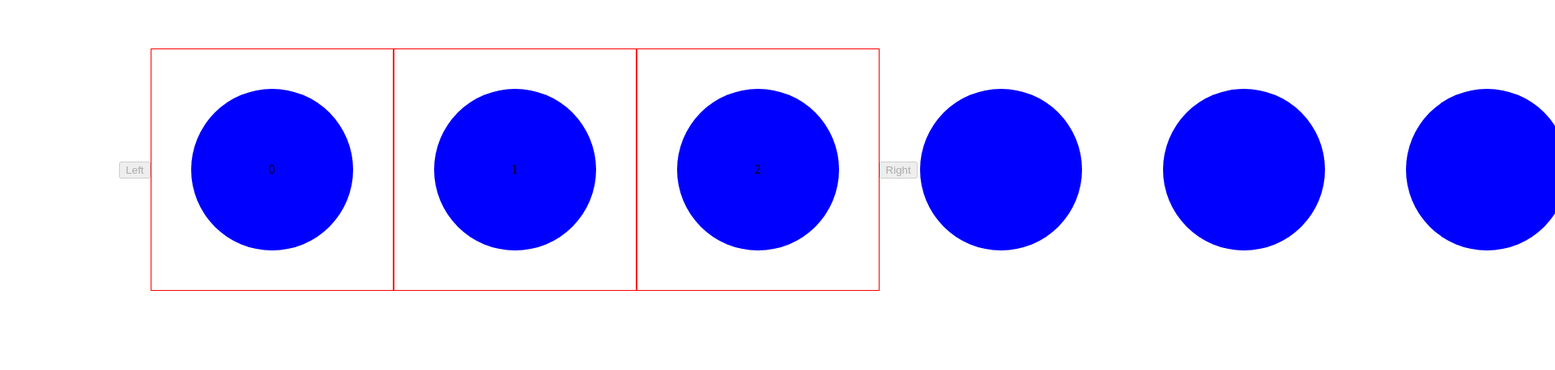
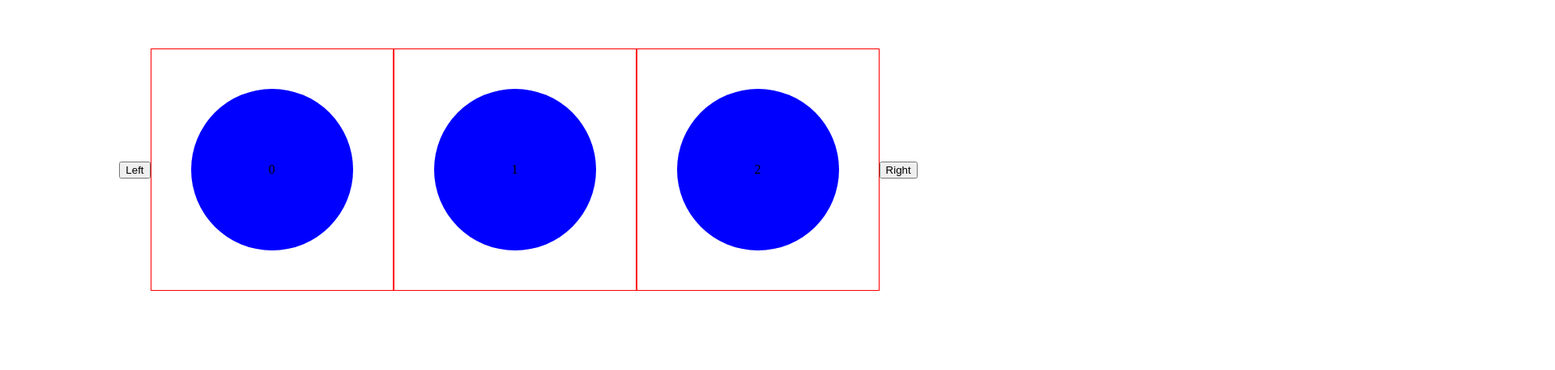
Before and after one commit to mattshardman/carousel, a Next.js app: page / in a window 1280 px wide. Shown: the part 158-616 px from the top of the page at 81% size, 1920 px wide, since content can reach past the window. Built offline with nearby package versions, Linux system fonts and the light colour scheme.

Commit message:
add speed and infinite props

```diff
--- a/components/Carousel.tsx
+++ b/components/Carousel.tsx
@@ -7,6 +7,8 @@ interface Props {
   LeftButton: React.FC<ButtonProps>;
   RightButton: React.FC<ButtonProps>;
   steps?: number;
+  speed?: number;
+  infinite?: boolean;
 }
 
 interface ButtonProps extends ButtonHTMLAttributes<HTMLButtonElement> {}
@@ -48,9 +50,11 @@ const Carousel: React.FC<Props> = ({
   children,
   LeftButton,
   RightButton,
-  steps = 3,
+  steps = 1,
+  speed = 20,
+  infinite = true
 }) => {
-  const { state, api } = useCarousel({ children, steps });
+  const { state, api } = useCarousel({ length: children.length, steps, speed, infinite });
 
   const { amount, shift, unit, disableButtons } = state;
   const { handleLeft, handleRight } = api;
@@ -58,7 +62,7 @@ const Carousel: React.FC<Props> = ({
   return (
     <div className={styles.component}>
       <span className={styles.button}>
-        <LeftButton onClick={handleLeft} disabled={disableButtons} />
+        <LeftButton onClick={handleLeft} disabled={disableButtons.left} />
       </span>
 
       <div className={styles.carousel}>
@@ -77,7 +81,7 @@ const Carousel: React.FC<Props> = ({
       </div>
 
       <span className={styles.button}>
-        <RightButton onClick={handleRight} disabled={disableButtons} />
+        <RightButton onClick={handleRight} disabled={disableButtons.right} />
       </span>
 
       <Pagination length={children.length} unit={unit} shift={shift} />
```
